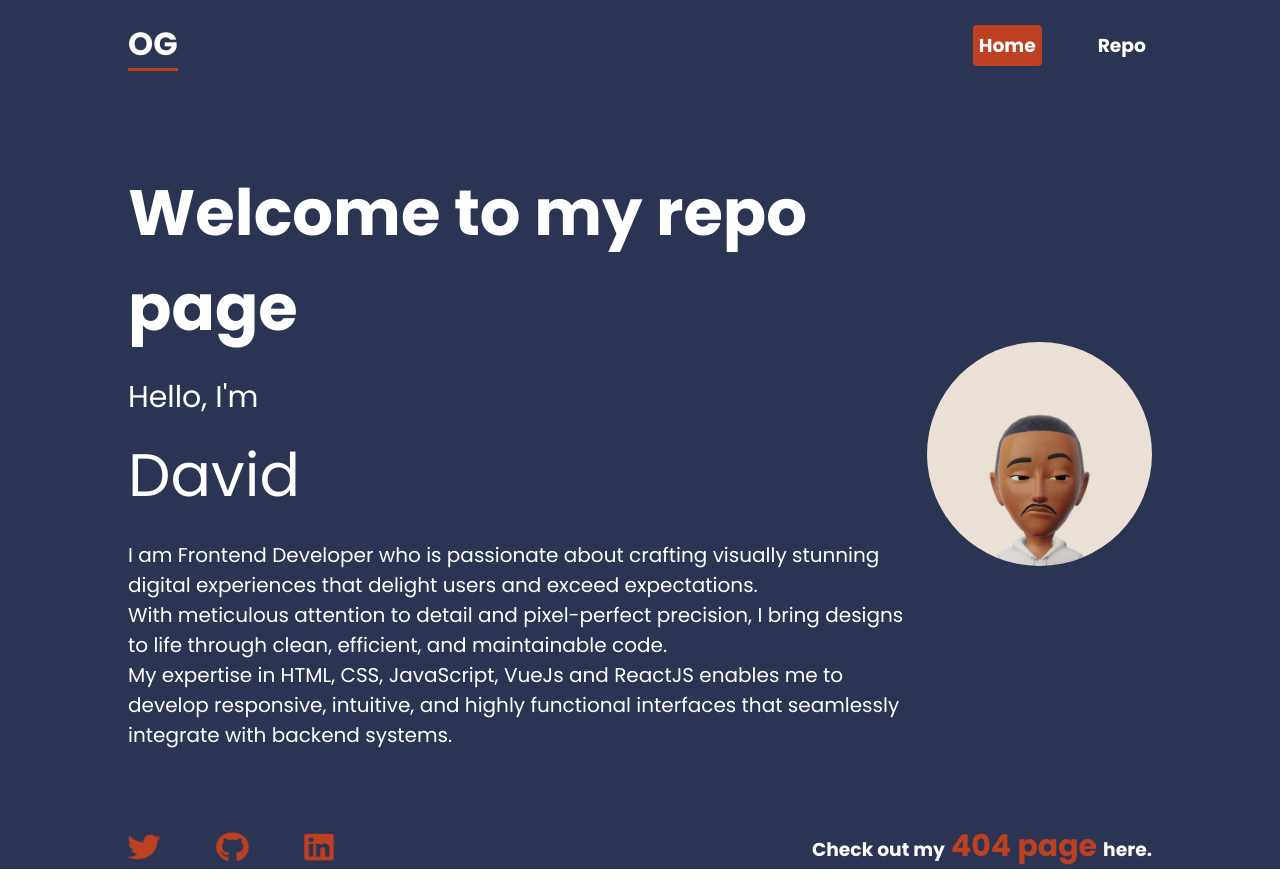
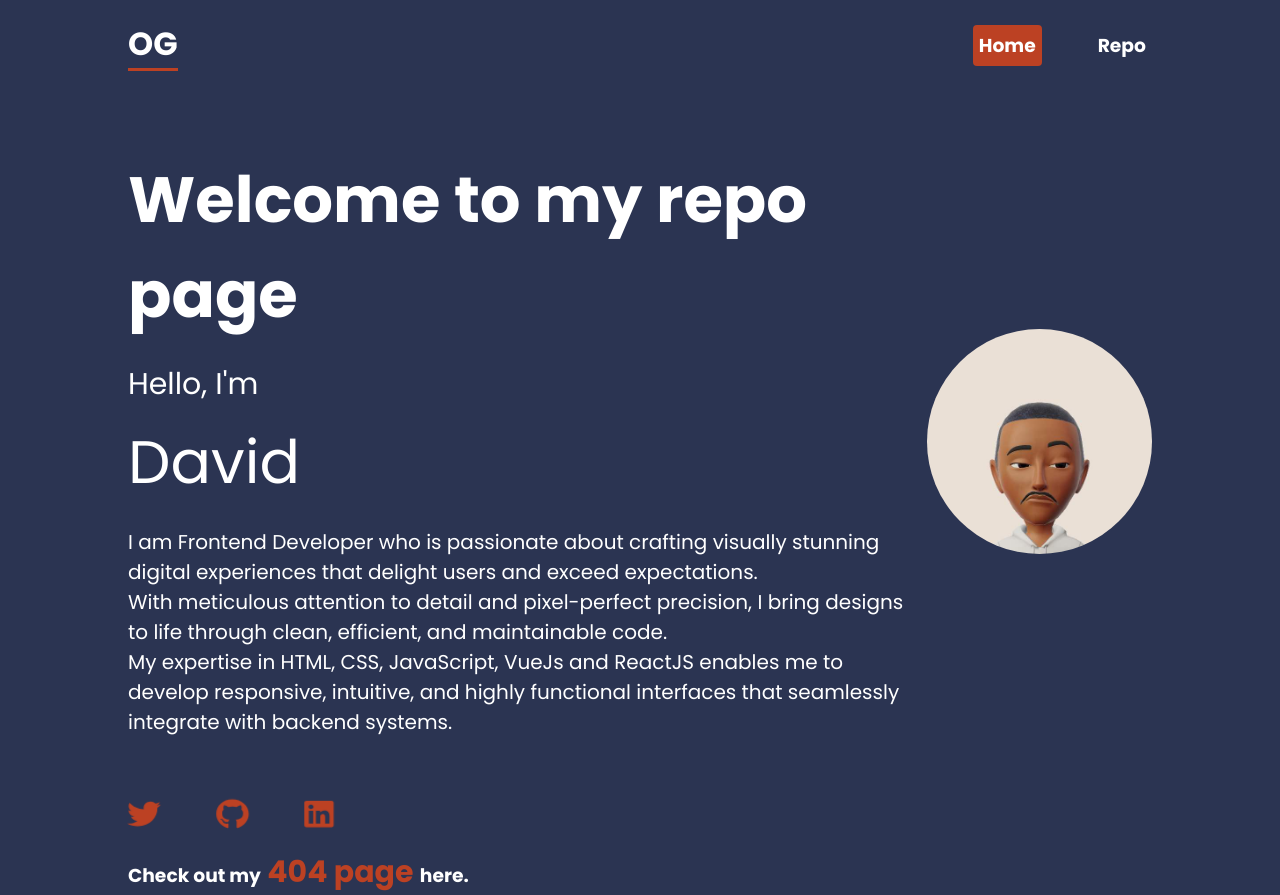
Before and after one commit to feyisayo1/alt-exam, a React (Vite) app: page / in a window 1280 px wide. Before the commit the page ends 873 px from the top, so only its background shows below. Built offline with nearby package versions, Linux system fonts and the light colour scheme; no server answers.

Commit message:
fixed the 404 space

```diff
--- a/src/Home.jsx
+++ b/src/Home.jsx
@@ -74,12 +74,12 @@ const Home = () => {
                 </a>
               </div>
 
-              <h3 style={{color:"white"}}>Check out my
-                  <NavLink to="404" style={{ padding:"6px", borderRadius:"4px", color:"#bc4123", fontSize:"30px" }} >404 page</NavLink>
+
+
+              <h3 style={{color:"white", marginTop:"20px"}}>Check out my
+                  <NavLink to="404" style={{ borderRadius:"4px", color:"#bc4123", fontSize:"30px"}} > 404 page </NavLink>
                   here.
               </h3>
-
-
 
 
             </div>
--- a/src/index.css
+++ b/src/index.css
@@ -430,7 +430,7 @@ span{
   /* display: flex;
   justify-content: space-between;
   align-items: center; */
-  padding-block: 5%;
+  padding-block: 4%;
   display: flex;
   justify-content: space-between;
   align-items: center;
@@ -502,9 +502,9 @@ span{
 .social-wrapper{
   width: 80%;
   margin: 0 auto;
-  display: flex;
+  /* display: flex;
   justify-content: space-between;
-  align-items: center;
+  align-items: center; */
 
 }
 
```
